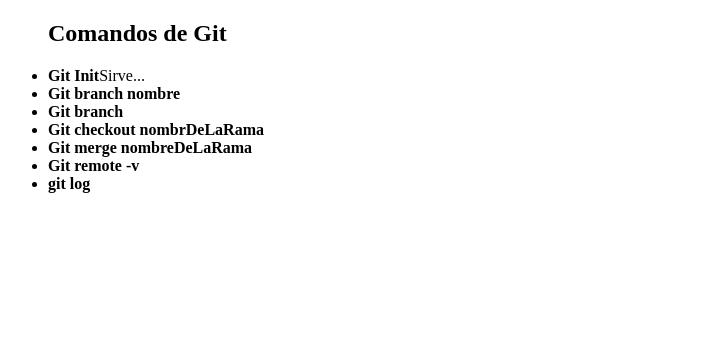
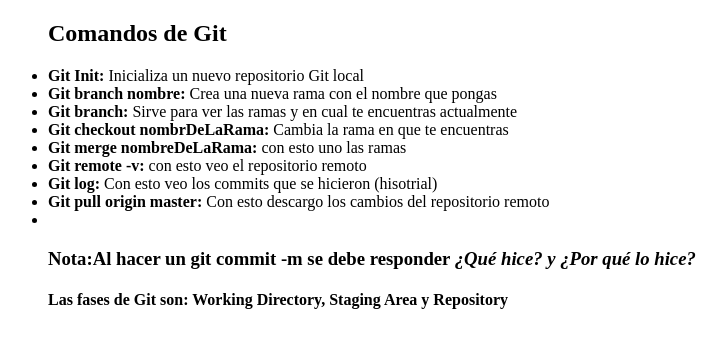
Before and after one commit to ManuJRS/Clases_Js, a plain HTML site: page index.html in a window 1280 px wide. Shown: the whole page, without its empty margins (0-727 px from the left). Drawn offline with Linux system fonts and the light colour scheme.

Commit message:
Agregué el las descripciones y extendí con información para repasar después

```diff
--- a/index.html
+++ b/index.html
@@ -11,13 +11,17 @@
 <body>
     <ul>
         <h2>Comandos de Git</h2>
-        <li><strong>Git Init</strong>Sirve...</li>
-        <li><strong>Git branch nombre</strong></li>
-        <li><strong>Git branch</strong></li>
-        <li><strong>Git checkout nombrDeLaRama</strong></li>
-        <li><strong>Git merge nombreDeLaRama</strong></li>
-        <li><strong>Git remote -v</strong></li>
-        <li><strong>git log</strong></li>
+        <li><strong>Git Init:</strong> Inicializa un nuevo repositorio Git local</li>
+        <li><strong>Git branch nombre:</strong> Crea una nueva rama con el nombre que pongas</li>
+        <li><strong>Git branch:</strong> Sirve para ver las ramas y en cual te encuentras actualmente</li>
+        <li><strong>Git checkout nombrDeLaRama:</strong> Cambia la rama en que te encuentras</li>
+        <li><strong>Git merge nombreDeLaRama:</strong> con esto uno las ramas</li>
+        <li><strong>Git remote -v:</strong> con esto veo el repositorio remoto</li>
+        <li><strong>Git log:</strong> Con esto veo los commits que se hicieron (hisotrial)</li>
+        <li><strong>Git pull origin master:</strong> Con esto descargo los cambios del repositorio remoto</li>
+        <li><strong></strong></li>
+        <h3><strong>Nota:</strong>Al hacer un git commit -m se debe responder <i>¿Qué hice? y ¿Por qué lo hice?</i></h3>
+        <h4>Las fases de Git son: Working Directory, Staging Area y Repository</h4>
     </ul>
 </body>
 <script src="/js/index.js"></script>
```
